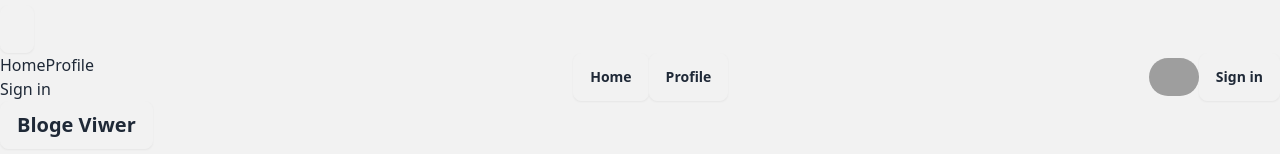
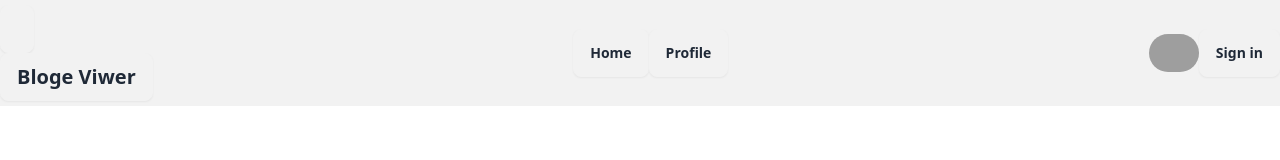
Before and after one commit to kausar017/Bloge-side, a Next.js app: page /profile in a window 1280 px wide. Shown: the top 160 px of the page. Built offline with nearby package versions, Linux system fonts and the light colour scheme; no server answers; grey boxes are pictures that could not be loaded.

Commit message:
deploy problem solbingh

```diff
--- a/src/Components/Navber/page.js
+++ b/src/Components/Navber/page.js
@@ -28,7 +28,7 @@ const Navber = async () => {
                                     d="M4 6h16M4 12h8m-8 6h16" />
                             </svg>
                         </div>
-                        <ul
+                        {/* <ul
                             tabIndex={0}
                             className="menu menu-sm dropdown-content bg-base-100 rounded-box z-[1] mt-3 w-52 p-2 shadow space-y-2">
                             <Link href={'/'}>Home</Link>
@@ -42,7 +42,7 @@ const Navber = async () => {
                                     user && <li className=""> <LogoutLink>Sign out</LogoutLink></li>
                                 }
                             </ul>
-                        </ul>
+                        </ul> */}
                     </div>
                     <a className="btn btn-ghost text-xl">Bloge Viwer</a>
                 </div>
```
